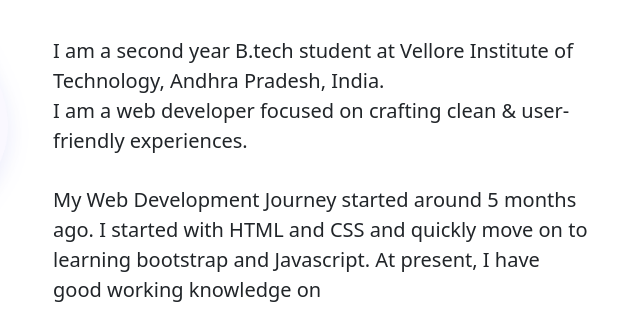
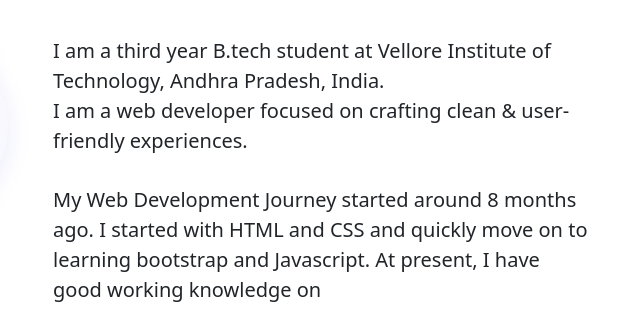
Before and after one commit to devendra-mandava/MyPortfolio, a plain HTML site: page index.html in a window 1280 px wide. Shown: the part 1128-1452 px from the top of the page, 599-1239 px from the left. Drawn offline with Linux system fonts and the light colour scheme.

Commit message:
Update index.html

```diff
--- a/index.html
+++ b/index.html
@@ -109,11 +109,11 @@
                     </h2>
                     <div class="paragraph py-4">
                         <p class="lead">
-                           <b> I am a second year B.tech student at Vellore Institute of Technology, Andhra Pradesh, India.<br>
+                           <b> I am a third year B.tech student at Vellore Institute of Technology, Andhra Pradesh, India.<br>
                             I am a web developer focused on crafting clean & user-friendly experiences.</b>
                         </p>
                         <p class="lead">
-                           <b>My Web Development Journey started around 5 months ago. I started with HTML and CSS and quickly move on to learning bootstrap and Javascript. At present, I have good working knowledge on
+                           <b>My Web Development Journey started around 8 months ago. I started with HTML and CSS and quickly move on to learning bootstrap and Javascript. At present, I have good working knowledge on
                             <ul><li>HTML</li>
                                 <li>CSS</li>
                                <li>Javascript</li>
```
